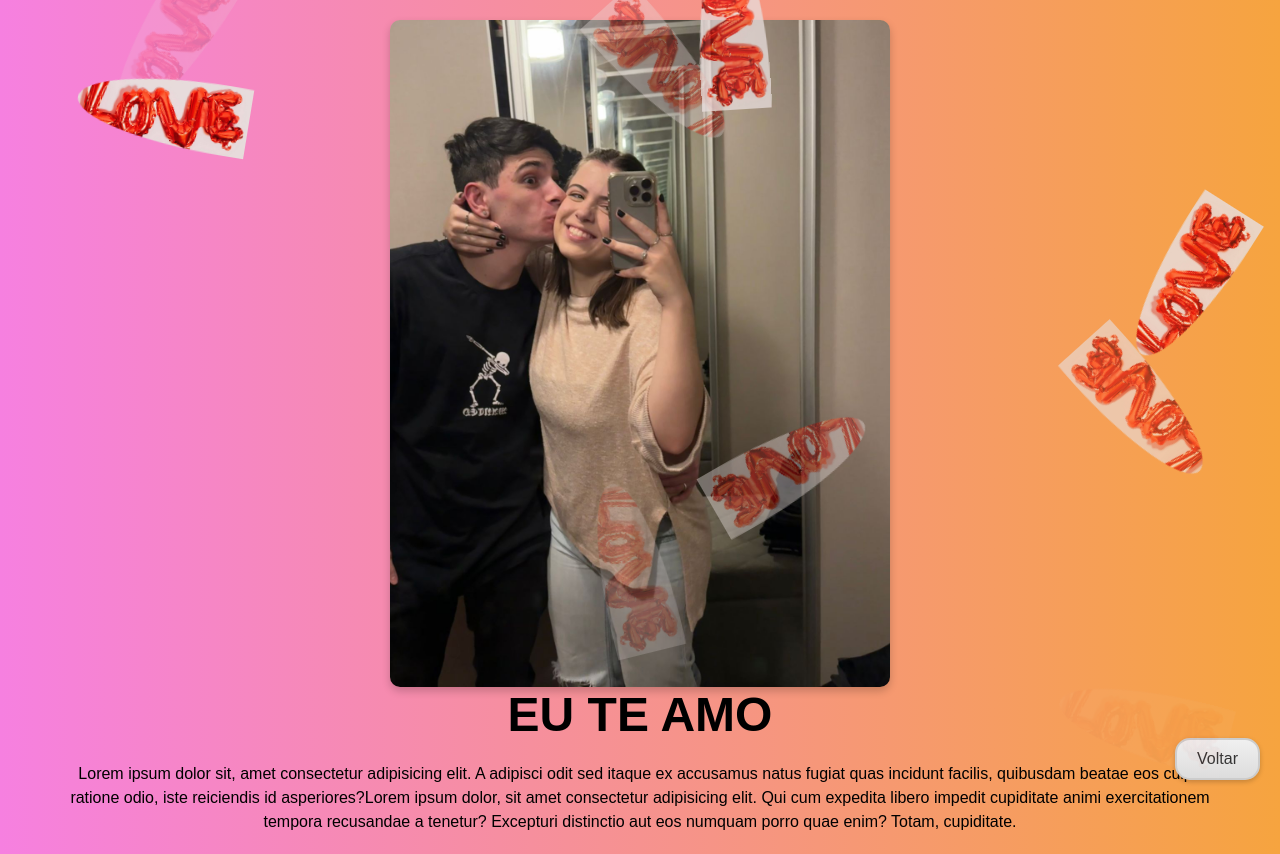
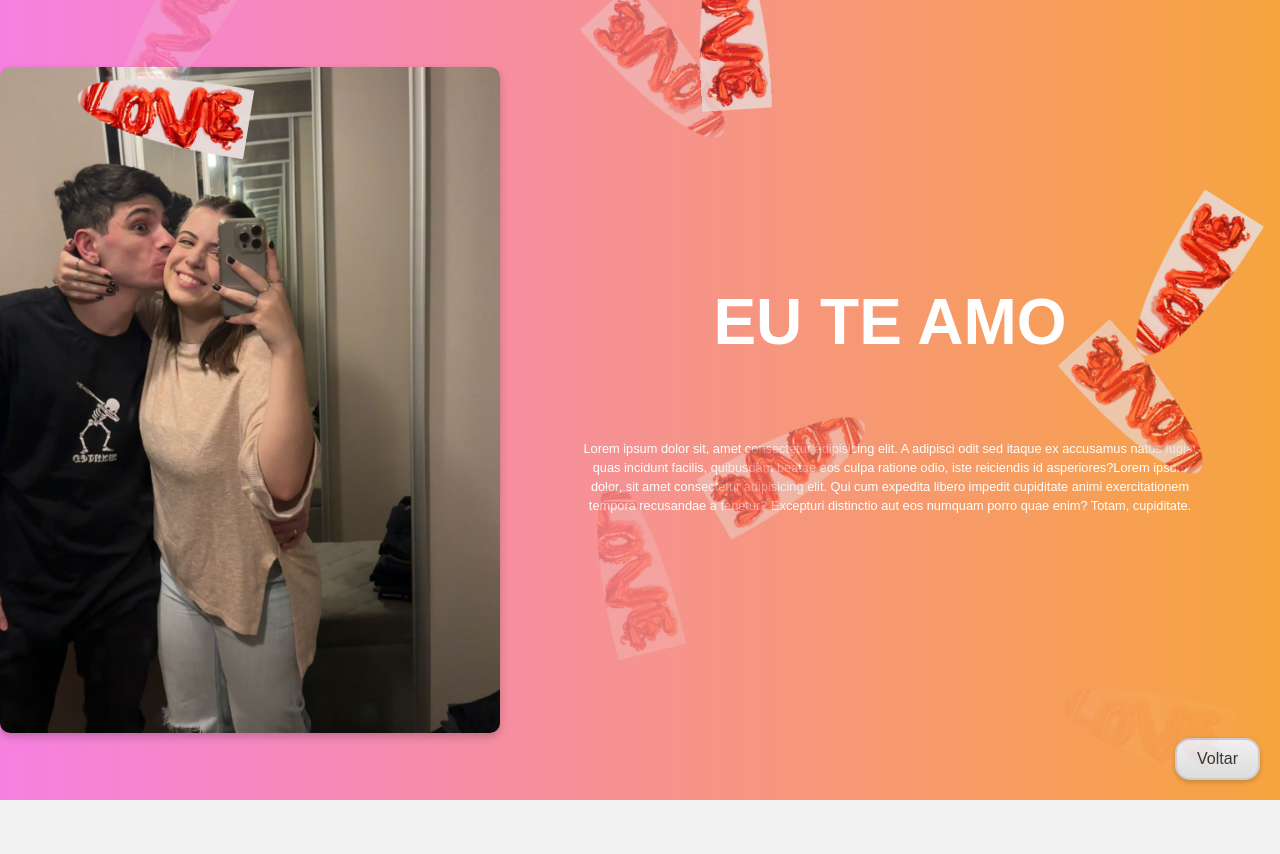
Before and after one commit to TiagoRuivo808/site-para-namorada, a plain HTML site: page pagina2.html in a window 1280 px wide. After the commit the page ends 800 px from the top, so only its background shows below. Drawn offline with Linux system fonts and the light colour scheme.

Commit message:
Update pagina2.html

```diff
--- a/pagina2.html
+++ b/pagina2.html
@@ -7,15 +7,12 @@
     <link rel="stylesheet" href="style.css">
 </head>
 <body>
-   <div class="container">
-        <div class="image-container">
-          <img src="assets/foto1_grande.jpeg" alt="Momento 2" class="foto-grande">
-        </div>
-        <div class="text-container">
-          <h1>EU TE AMO</h1>
-          <p>Lorem ipsum dolor sit, amet consectetur adipisicing elit. A adipisci odit sed itaque ex accusamus natus fugiat quas incidunt facilis, quibusdam beatae eos culpa ratione odio, iste reiciendis id asperiores?Lorem ipsum dolor, sit amet consectetur adipisicing elit. Qui cum expedita libero impedit cupiditate animi exercitationem tempora recusandae a tenetur? Excepturi distinctio aut eos numquam porro quae enim? Totam, cupiditate.
-          </p>
-      </div>
+   <img src="assets/foto1_grande.jpeg" alt="Momento 2" class="foto-grande">
+    <div class="right-side">
+        <h1>EU TE AMO</h1>
+        <p>Lorem ipsum dolor sit, amet consectetur adipisicing elit. A adipisci odit sed itaque ex accusamus natus fugiat quas incidunt facilis, quibusdam beatae eos culpa ratione odio, iste reiciendis id asperiores?Lorem ipsum dolor, sit amet consectetur adipisicing elit. Qui cum expedita libero impedit cupiditate animi exercitationem tempora recusandae a tenetur? Excepturi distinctio aut eos numquam porro quae enim? Totam, cupiditate.
+        </p>
+    </div>
     <div class="button-container">
     <a href="index.html" class="btn">Voltar</a>
     <div class="balloon-container"></div>
```
